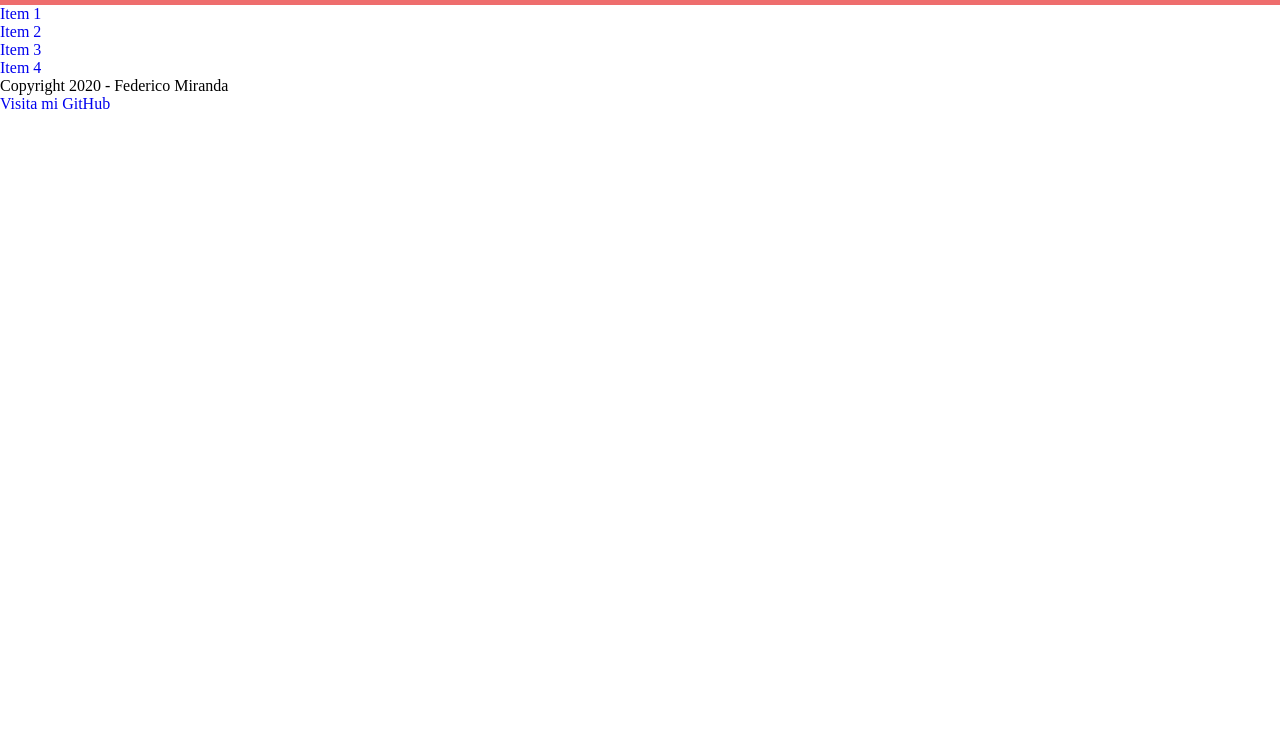
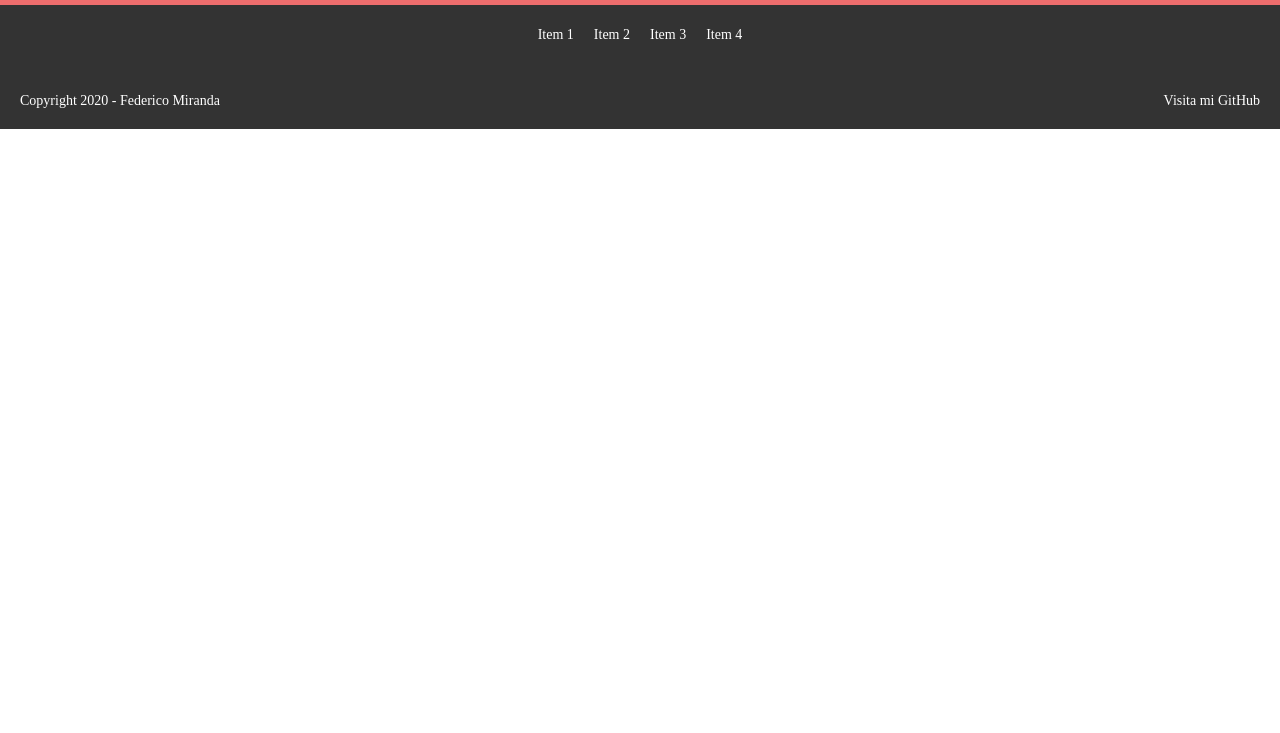
Before and after one commit to federicomiranda/proyecto-de-prueba, a plain HTML site: page index.html in a window 1280 px wide. Shown: the part 67-800 px from the top of the page. Drawn offline with Linux system fonts and the light colour scheme.

Commit message:
Cambié la estructura del footer y agregué sus estilos

```diff
--- a/css/estilos.css
+++ b/css/estilos.css
@@ -40,3 +40,40 @@ header nav ul li a {
   text-transform: uppercase;
   font-size: 18px;
 }
+
+/* FOOTER */
+
+footer {
+  background: #333;
+  padding: 20px;
+}
+
+footer nav {
+  margin-bottom: 50px;
+}
+
+footer nav ul {
+  display: flex;
+  justify-content: center;
+}
+
+footer nav ul li {
+  margin: 0 10px;
+}
+
+footer nav ul li a {
+  font-size: 14px;
+  color: #fff;
+}
+
+footer div {
+  display: flex;
+  justify-content: space-between;
+  align-items: center;
+}
+
+footer div p,
+footer div a {
+  color: #fff;
+  font-size: 14px;
+}
--- a/index.html
+++ b/index.html
@@ -30,8 +30,10 @@
             </ul>
         </nav>
 
-        <p>Copyright 2020 - Federico Miranda</p>
-        <a href="#">Visita mi GitHub</a>
+        <div>
+            <p>Copyright 2020 - Federico Miranda</p>
+            <a href="#">Visita mi GitHub</a>
+        </div>
     </footer>
 </body>
 </html>
```
